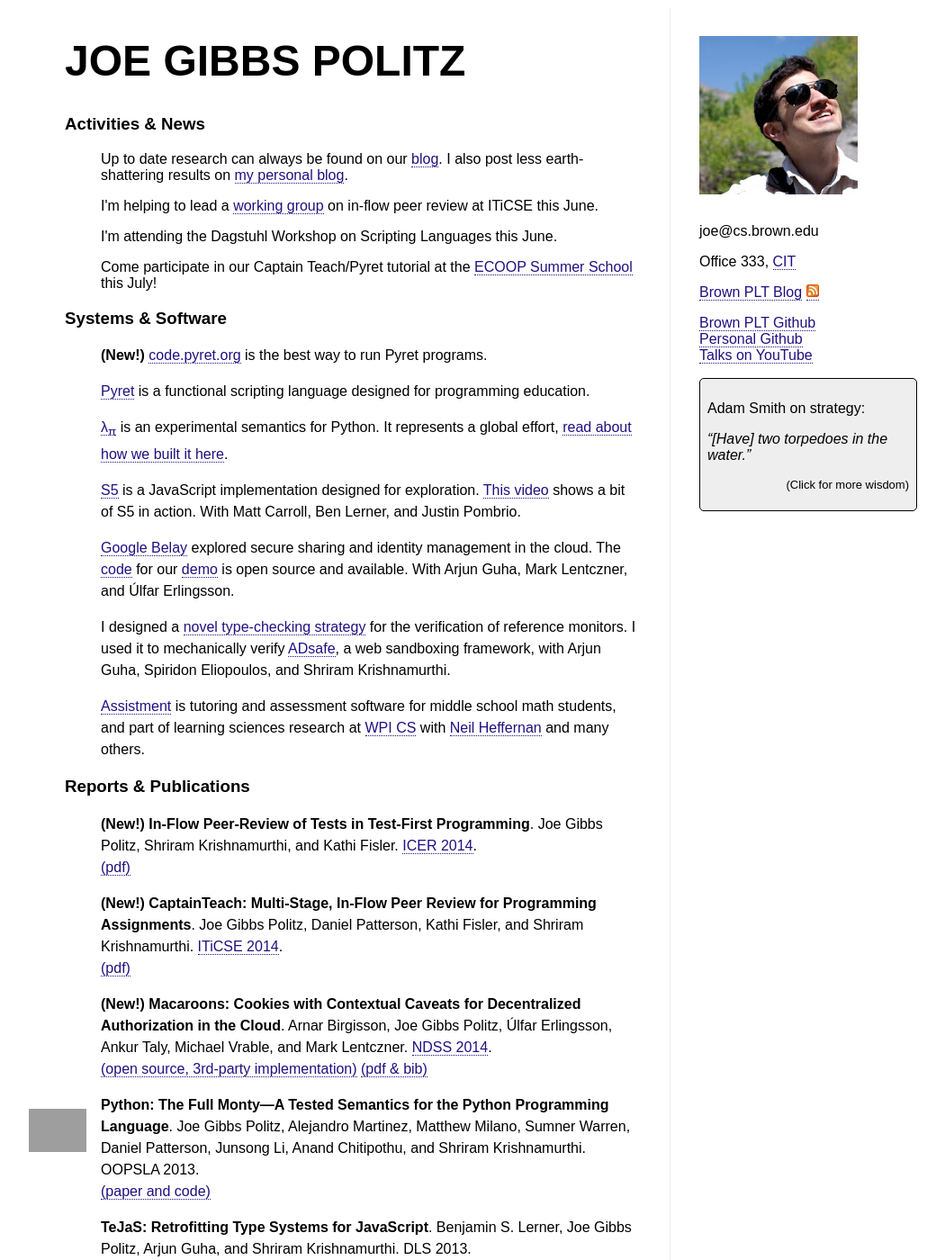
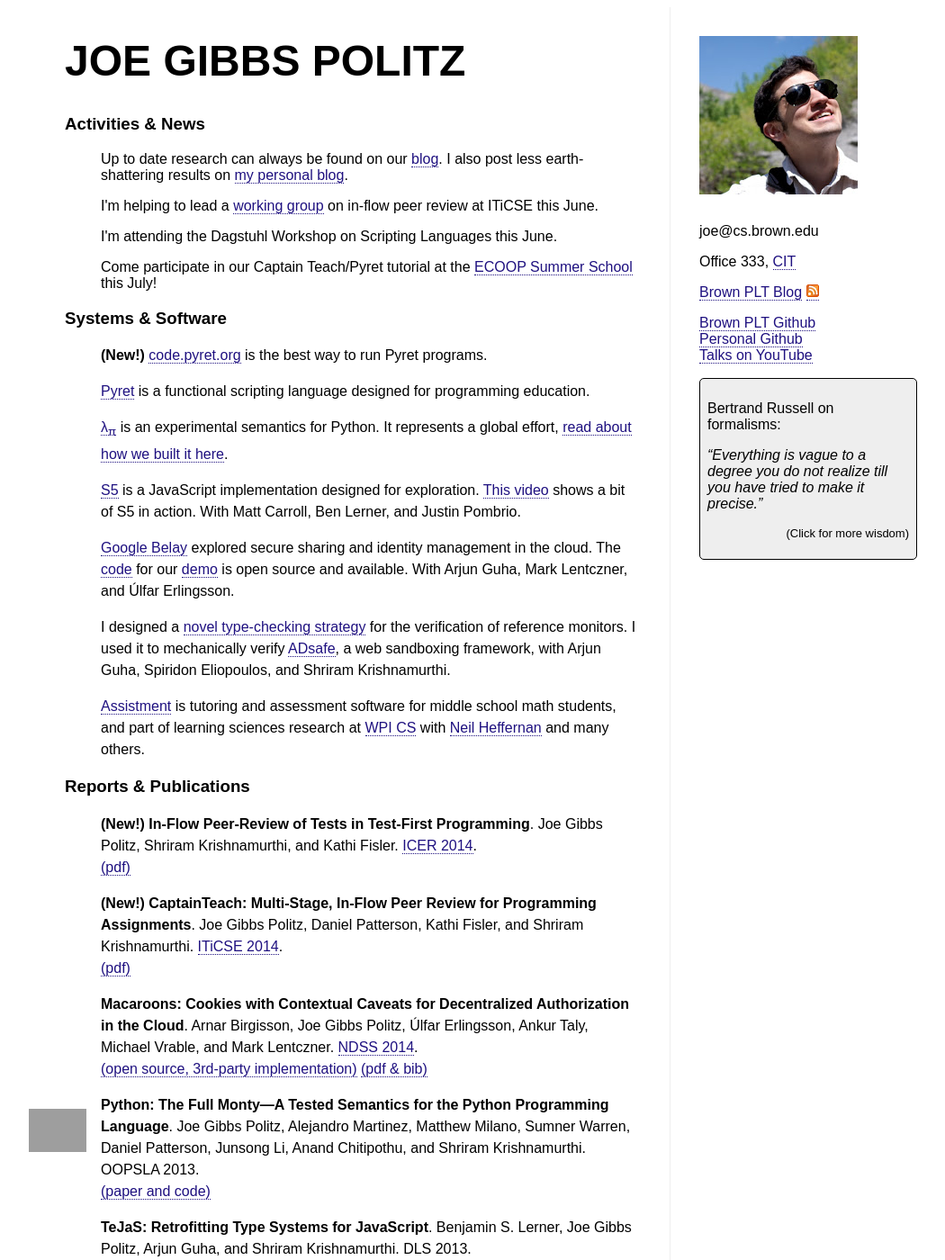
Before and after one commit to jpolitz/jpolitz.github.com, a Jekyll site: the page index.html, which Jekyll copies as it is, in a window 1280 px wide and 1400 px high. Shown: the whole window at 90% size, without its empty margins (16-1066 px from the left). Built offline with Jekyll 4.4.1, drawn with Linux system fonts in a browser that asks for light colours; some of the changed lines change nothing that is shown; grey boxes are pictures that could not be loaded.

Commit message:
censorship, and Macaroons are no longer new

```diff
--- a/index.html
+++ b/index.html
@@ -153,7 +153,7 @@
 
       <li><b>(New!) CaptainTeach: Multi-Stage, In-Flow Peer Review for Programming Assignments</b>. Joe Gibbs Politz, Daniel Patterson, Kathi Fisler, and Shriram Krishnamurthi.  <a href="http://iticse2014.it.uu.se/">ITiCSE 2014</a>.<br/>
             <a href="http://cs.brown.edu/~sk/Publications/Papers/Published/ppkf-ct-multi-stage-in-flow/paper.pdf">(pdf)</a></li>
-      <li><b>(New!) Macaroons: Cookies with Contextual Caveats for Decentralized Authorization in the Cloud</b>. Arnar Birgisson, Joe Gibbs Politz, Úlfar Erlingsson, Ankur Taly, Michael Vrable, and Mark Lentczner.  <a href="http://www.internetsociety.org/events/ndss-symposium-2014">NDSS 2014</a>.<br/>
+      <li><b>Macaroons: Cookies with Contextual Caveats for Decentralized Authorization in the Cloud</b>. Arnar Birgisson, Joe Gibbs Politz, Úlfar Erlingsson, Ankur Taly, Michael Vrable, and Mark Lentczner.  <a href="http://www.internetsociety.org/events/ndss-symposium-2014">NDSS 2014</a>.<br/>
       <a href="https://github.com/rescrv/libmacaroons">(open source, 3rd-party implementation)</a>&nbsp;<a href="http://research.google.com/pubs/pub41892.html">(pdf &amp; bib)</a></li>
       <li><a target="_blank" style="border: none; float: left; margin-top: 1em; margin-left: -5em;" href="http://splashcon.org/2013/cfp/665"><img style="width: 4em;" src="img/aec-badge.png"></img></a><b>Python: The Full Monty―A Tested Semantics for the Python Programming Language</b>.  Joe Gibbs Politz, Alejandro Martinez, Matthew Milano, Sumner Warren, Daniel Patterson, Junsong Li, Anand Chitipothu, and Shriram Krishnamurthi.  OOPSLA 2013.<br/>
  <a href="http://cs.brown.edu/research/plt/dl/lambda-py/">(paper and code)</a>
--- a/wisdom.js
+++ b/wisdom.js
@@ -29,17 +29,11 @@
 '<p>Adam Smith on strategy:</p>' +
 '<p><i>“[Have] two torpedoes in the water.”</i></p>',
 
-'<p>Jamie Zawinski on focus:</p>' +
-'<p><i>“\'How will this software get my users laid\' should be on the minds of ' +
-'anyone writing social software (and these days, almost all software is social ' +
-'software).”</i></p>',
-
 '<p>Steve Yegge on security:</p>' +
 '<p><i>“Accessibility is actually more important than Security because dialing ' +
 'Accessibility to zero means you have no product at all, whereas dialing ' +
 'Security to zero can still get you a reasonably successful product such as the ' +
 'Playstation Network.”</i></p>',
-
 
 '<p>Shriram Krishnamurthi on product management:</p>' +
 '<p><i>“Don\'t put any bugs in.  If you already have, take them out.  Thanks.”</i></p>',
```
